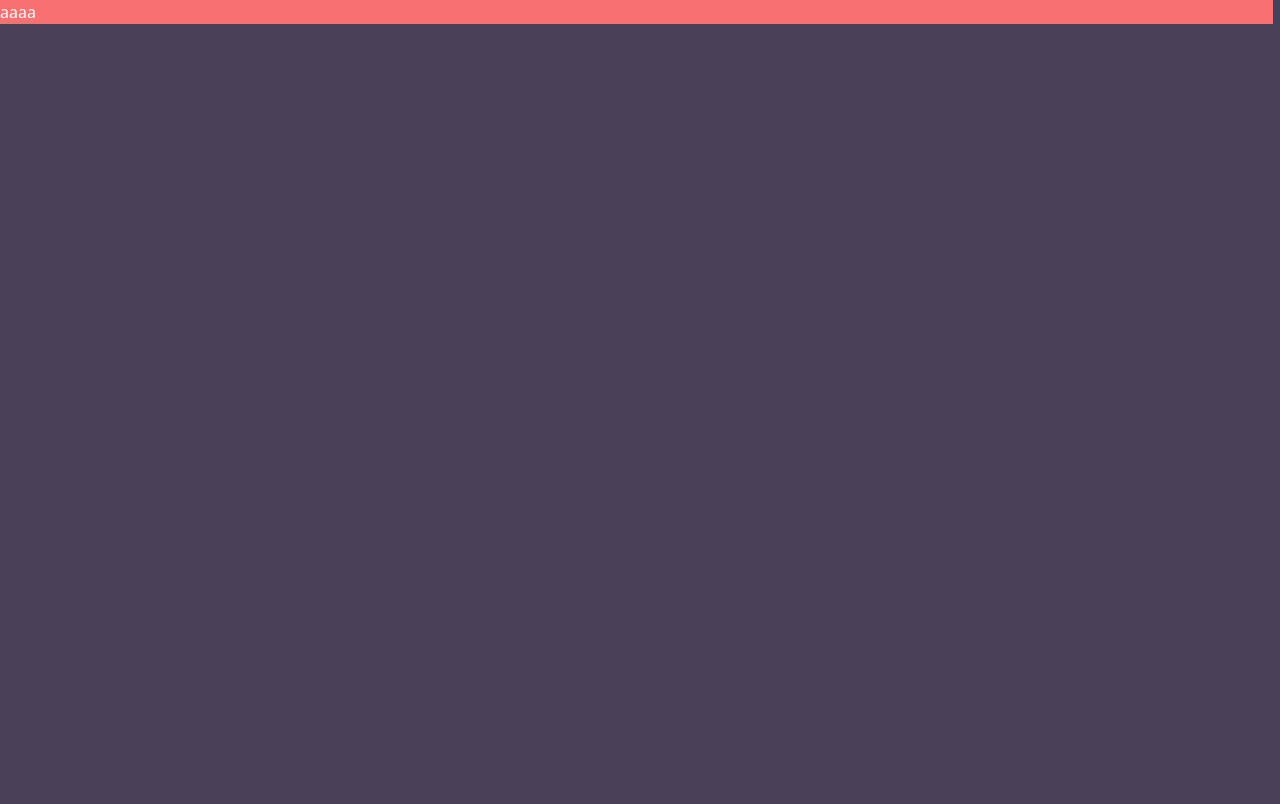
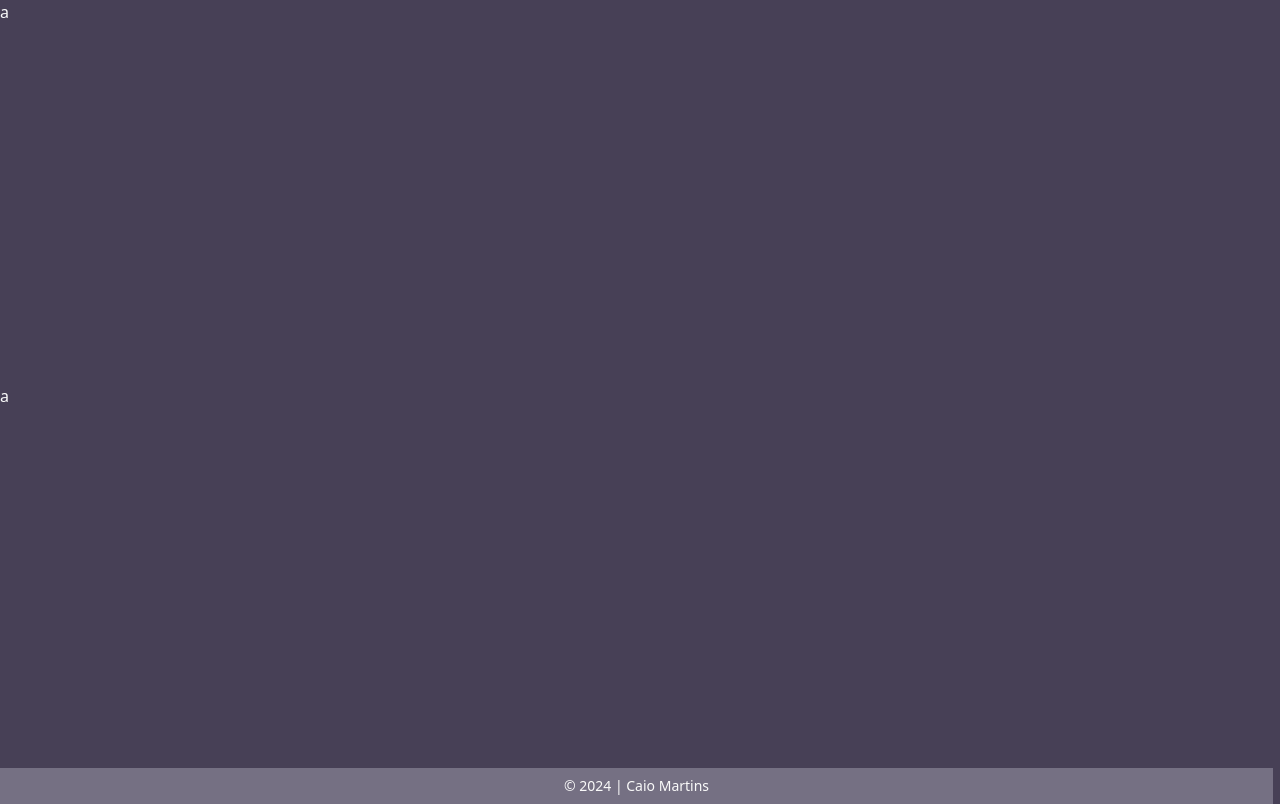
Before and after one commit to CaioMMendes/drawing-app, a React (Vite) app: page / in a window 1280 px wide. Built offline with nearby package versions, Linux system fonts and the light colour scheme.

Commit message:
:sparkles: feat: Add footer component

```diff
--- a/src/App.tsx
+++ b/src/App.tsx
@@ -1,10 +1,13 @@
+import Footer from "./components/footer";
 
 function App() {
-
-
   return (
-   <div className='bg-red-400'>aaaa</div>
-  )
+    <div className="flex flex-col">
+      <div className="flex h-96">a</div>
+      <div className="flex h-96">a</div>
+      <Footer />
+    </div>
+  );
 }
 
-export default App
+export default App;
--- /dev/null
+++ b/src/components/footer.tsx
@@ -0,0 +1,11 @@
+const Footer = () => {
+  const year = new Date().getFullYear();
+
+  return (
+    <footer className="flex justify-center items-center text-sm py-2 bg-primary-2">
+      &copy; {year} | Caio Martins
+    </footer>
+  );
+};
+
+export default Footer;
```
